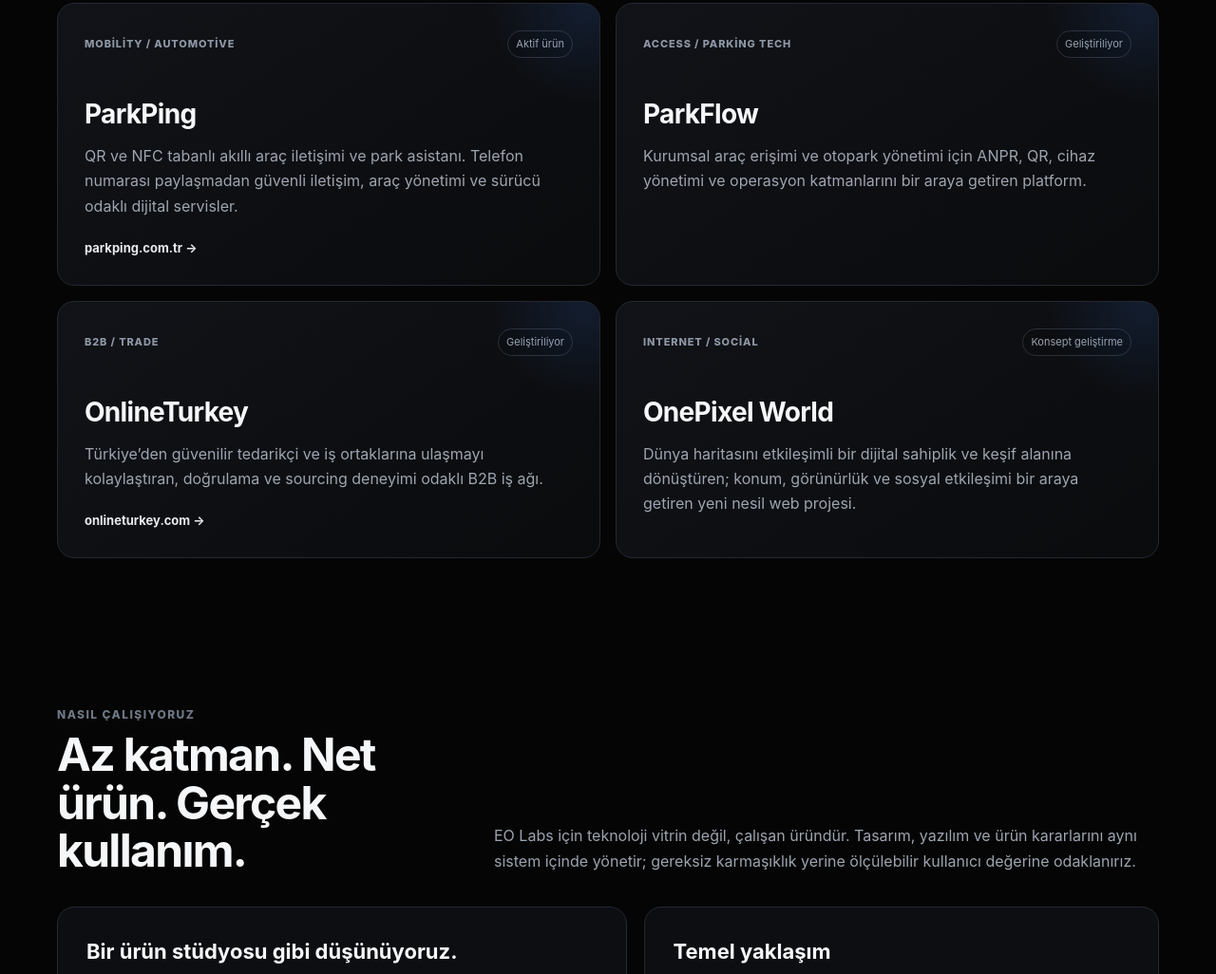
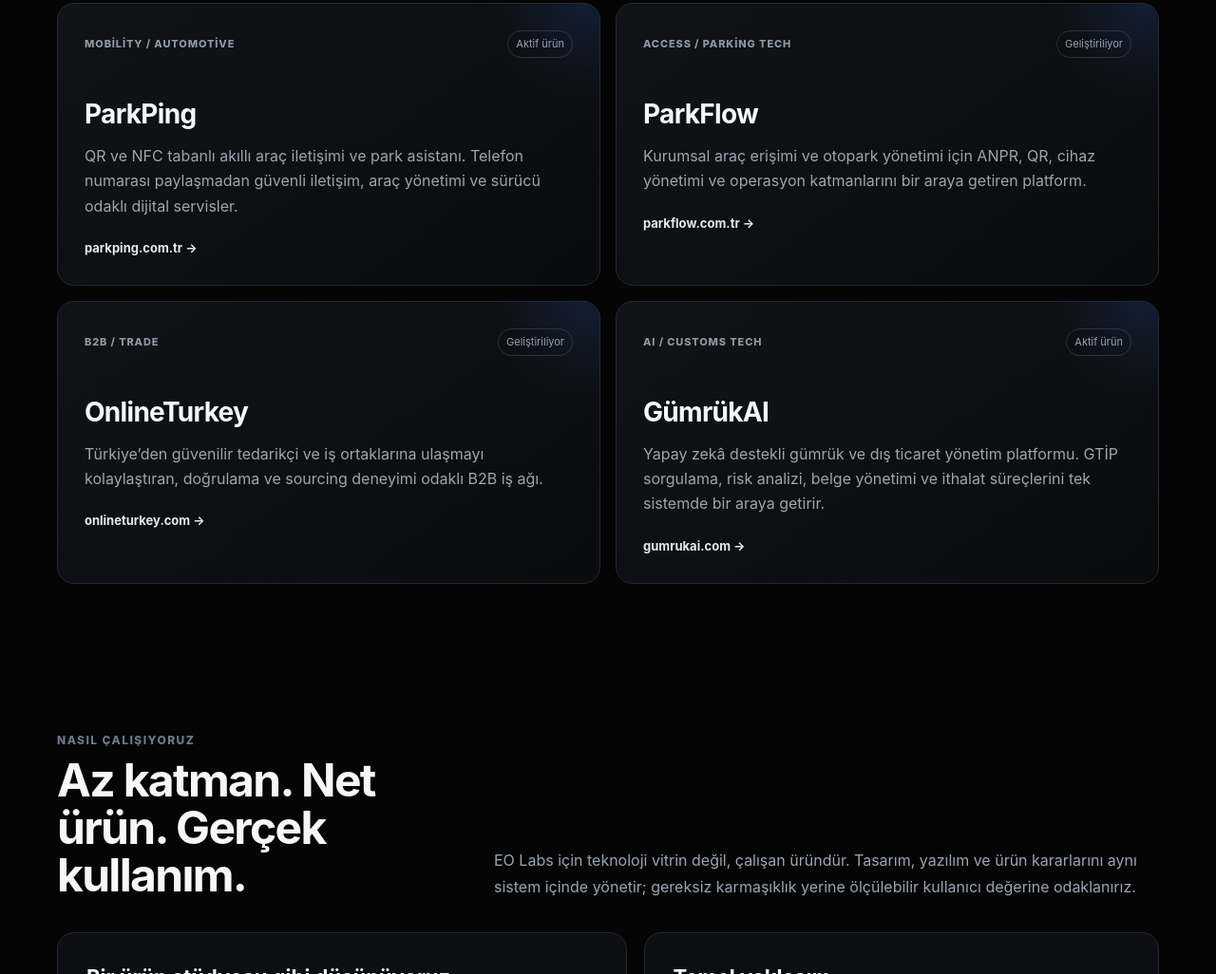
Before and after one commit to eyupozkan006-bot/eolabs-website, a plain HTML site: page index.html in a window 1280 px wide. Shown: the part 984-2010 px from the top of the page at 95% size. Drawn offline with Linux system fonts and the light colour scheme.

Commit message:
Update EO Labs project portfolio

```diff
--- a/index.html
+++ b/index.html
@@ -80,6 +80,7 @@
           <div class="project-top"><span class="tag">Access / Parking Tech</span><span class="status">Geliştiriliyor</span></div>
           <h3>ParkFlow</h3>
           <p>Kurumsal araç erişimi ve otopark yönetimi için ANPR, QR, cihaz yönetimi ve operasyon katmanlarını bir araya getiren platform.</p>
+          <a class="project-link" href="https://www.parkflow.com.tr" target="_blank" rel="noopener">parkflow.com.tr →</a>
         </article>
 
         <article class="project">
@@ -90,9 +91,10 @@
         </article>
 
         <article class="project">
-          <div class="project-top"><span class="tag">Internet / Social</span><span class="status">Konsept geliştirme</span></div>
-          <h3>OnePixel World</h3>
-          <p>Dünya haritasını etkileşimli bir dijital sahiplik ve keşif alanına dönüştüren; konum, görünürlük ve sosyal etkileşimi bir araya getiren yeni nesil web projesi.</p>
+          <div class="project-top"><span class="tag">AI / Customs Tech</span><span class="status">Aktif ürün</span></div>
+          <h3>GümrükAI</h3>
+          <p>Yapay zekâ destekli gümrük ve dış ticaret yönetim platformu. GTİP sorgulama, risk analizi, belge yönetimi ve ithalat süreçlerini tek sistemde bir araya getirir.</p>
+          <a class="project-link" href="https://gumrukai.com" target="_blank" rel="noopener">gumrukai.com →</a>
         </article>
       </div>
     </div>
```
